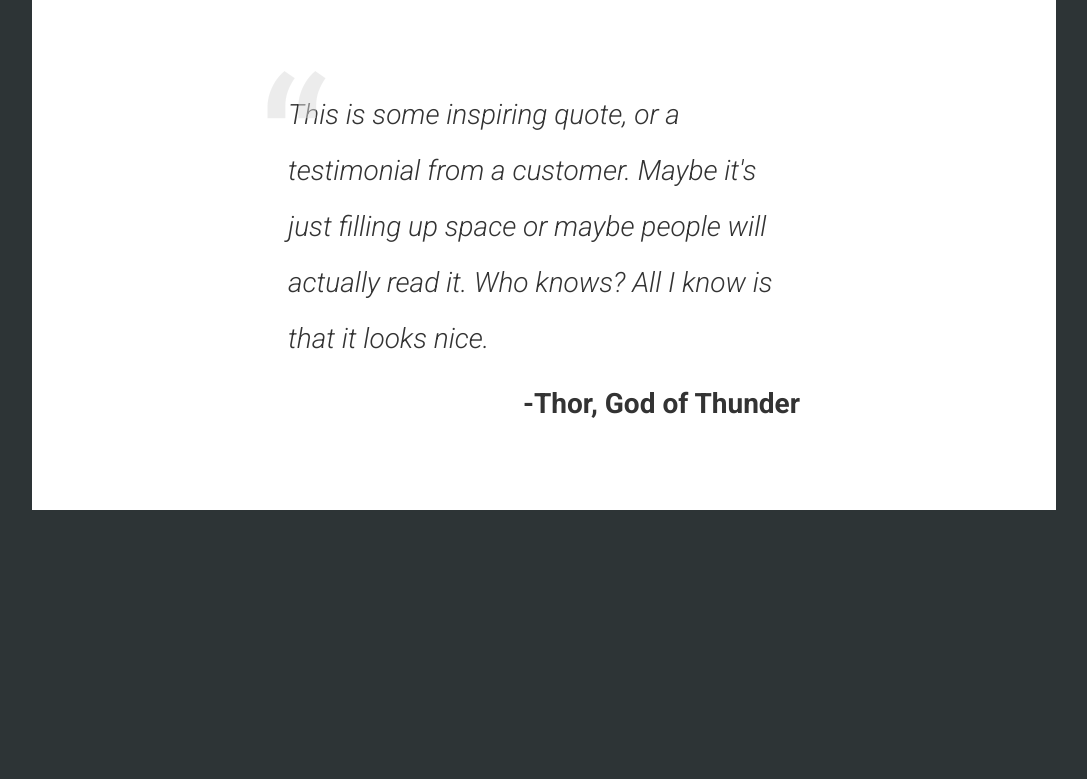
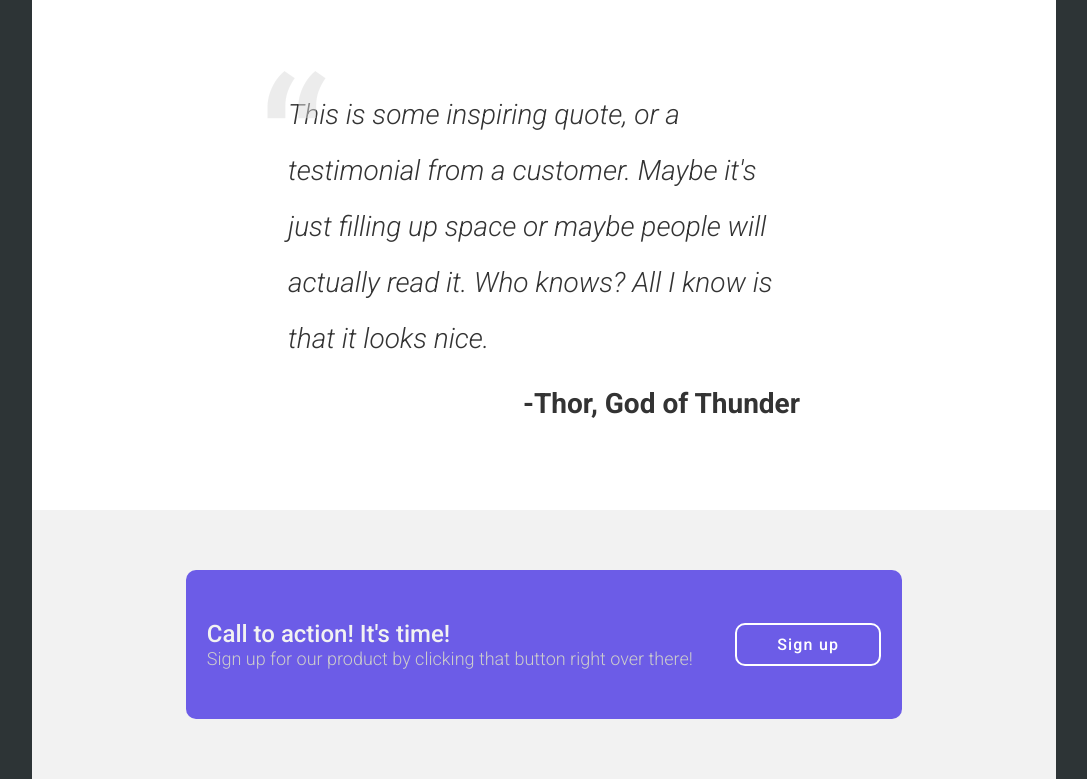
Before and after one commit to devGoldenChild/landing-page, a plain HTML site: page index.html in a window 1280 px wide. Shown: the part 927-1706 px from the top of the page, without its empty margins (96-1183 px from the left). Before the commit the page ends 1437 px from the top, so only its background shows below. Drawn offline with Linux system fonts and the light colour scheme.

Commit message:
added call to action section

```diff
--- a/index.html
+++ b/index.html
@@ -91,6 +91,21 @@
         </span>
         <span class="testimonial-author">-Thor, God of Thunder</span>
       </section>
+      <!-- CTA Section -->
+      <section class="cta">
+        <div class="cta-card">
+          <div class="cta-card-left">
+            <span class="cta-card-title">Call to action! It's time!</span>
+            <span class="cta-card-text"
+              >Sign up for our product by clicking that button right over
+              there!</span
+            >
+          </div>
+          <div class="cta-card-right">
+            <a href="#" class="btn-secondary">Sign up</a>
+          </div>
+        </div>
+      </section>
     </div>
   </body>
 </html>
--- a/styles.css
+++ b/styles.css
@@ -92,17 +92,26 @@ body {
   margin-bottom: 20px;
 }
 
-.btn-primary {
+.btn-primary,
+.btn-secondary {
   display: inline-flex;
   align-items: center;
   justify-content: center;
   padding: 10px 40px;
   border-radius: 10px;
-  color: #da4453;
-  background-color: #fdcb6e;
   text-decoration: none;
   font-weight: 500;
   letter-spacing: 1.2px;
+}
+
+.btn-primary {
+  color: #da4453;
+  background-color: #fdcb6e;
+}
+
+.btn-secondary {
+  border: 2px solid #fff;
+  color: #fff;
 }
 
 .header-img {
@@ -196,3 +205,39 @@ body {
   font-size: 28px;
   font-weight: bold;
 }
+
+/* CTA SECTION */
+.cta {
+  display: flex;
+  align-items: center;
+  justify-content: center;
+  padding: 60px 0;
+}
+
+.cta-card {
+  width: 70%;
+  display: flex;
+  align-items: center;
+  justify-content: space-around;
+  padding: 50px 0;
+  border-radius: 10px;
+  /* background-color: #0984e3; */
+  background-color: #6c5ce7;
+  color: #f2f2f2;
+}
+
+.cta-card-left {
+  display: flex;
+  flex-direction: column;
+}
+
+.cta-card-title {
+  font-size: 24px;
+  font-weight: 500;
+}
+
+.cta-card-text {
+  font-size: 18px;
+  font-weight: 300;
+  color: #ccc;
+}
```
